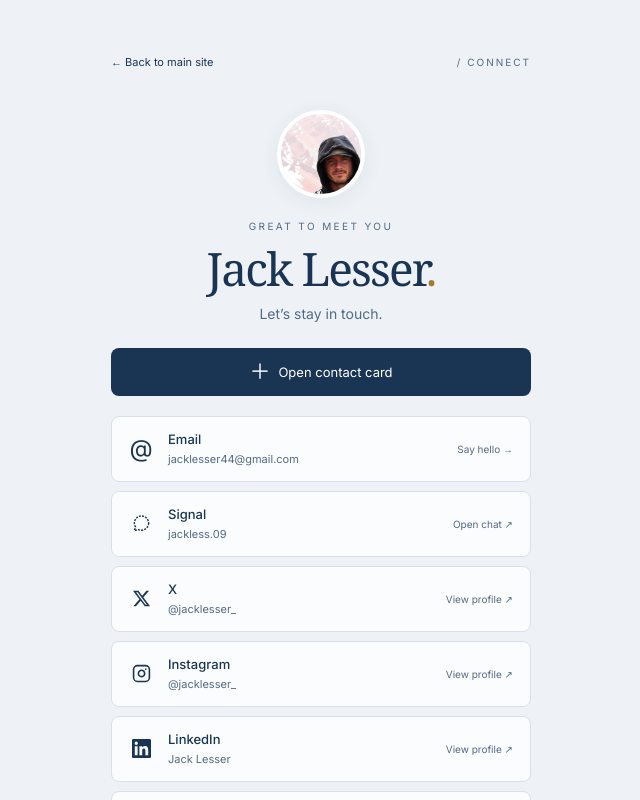
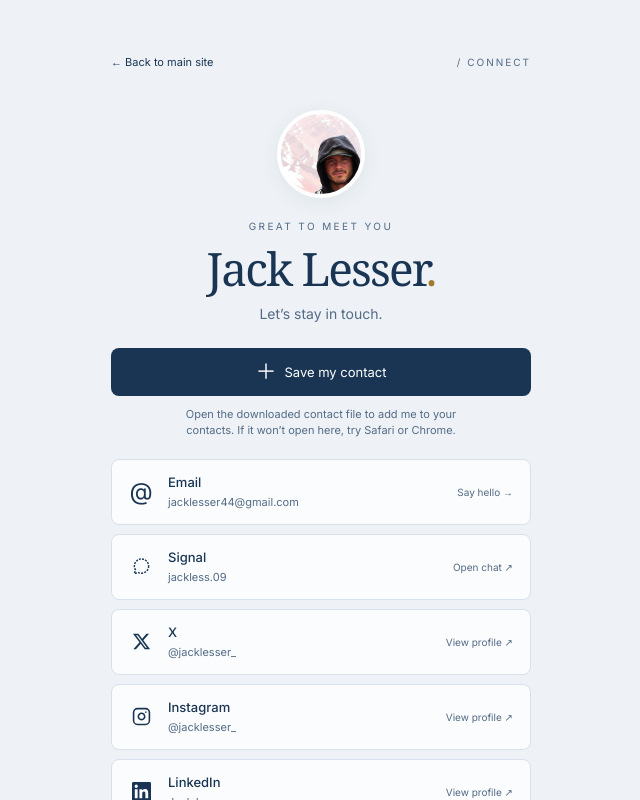
Before and after one commit to jacklesser3/jacklesser.me, a Next.js app: page /connect in a window 1280 px wide. Shown: the top 800 px of the page, without its empty margins (319-959 px from the left). Built offline with nearby package versions, Linux system fonts and the light colour scheme.

Commit message:
Restore single-column Connect links and explicit contact download

```diff
--- a/src/app/connect/connect.module.css
+++ b/src/app/connect/connect.module.css
@@ -58,17 +58,5 @@
   user-select: text;
 }
 
-@media (max-width: 599px) and (max-height: 720px) {
-  .links {
-    grid-template-columns: repeat(2, minmax(0, 1fr));
-  }
-
-  .link {
-    padding-inline: 10px;
-    gap: 7px;
-  }
-
-  .action {
-    display: none;
-  }
-}
+.links { grid-template-columns: minmax(0, 1fr); }
+.contactHelp { margin: 10px auto 0; max-width: 320px; font-size: 11px; line-height: 1.5; color: #536b86; }
--- a/src/app/connect/page.tsx
+++ b/src/app/connect/page.tsx
@@ -37,7 +37,8 @@ export default function ConnectPage() {
           <div className={styles.identityCopy}><p className={styles.eyebrow}>GREAT TO MEET YOU</p>
           <h1>Jack Lesser<span>.</span></h1>
           <p className={styles.intro}>Let’s stay in touch.</p></div></div>
-          <a className={styles.save} href="/jack-lesser.vcf"><span aria-hidden="true">＋</span> Open contact card</a>
+          <a className={styles.save} href="/jack-lesser.vcf" download="Jack-Lesser.vcf" aria-describedby="contact-help"><span aria-hidden="true">＋</span> Save my contact</a>
+          <p className={styles.contactHelp} id="contact-help">Open the downloaded contact file to add me to your contacts. If it won’t open here, try Safari or Chrome.</p>
         </header>
         <nav aria-label="Connect with Jack" className={styles.links}>
           {order.map(name => {
```
